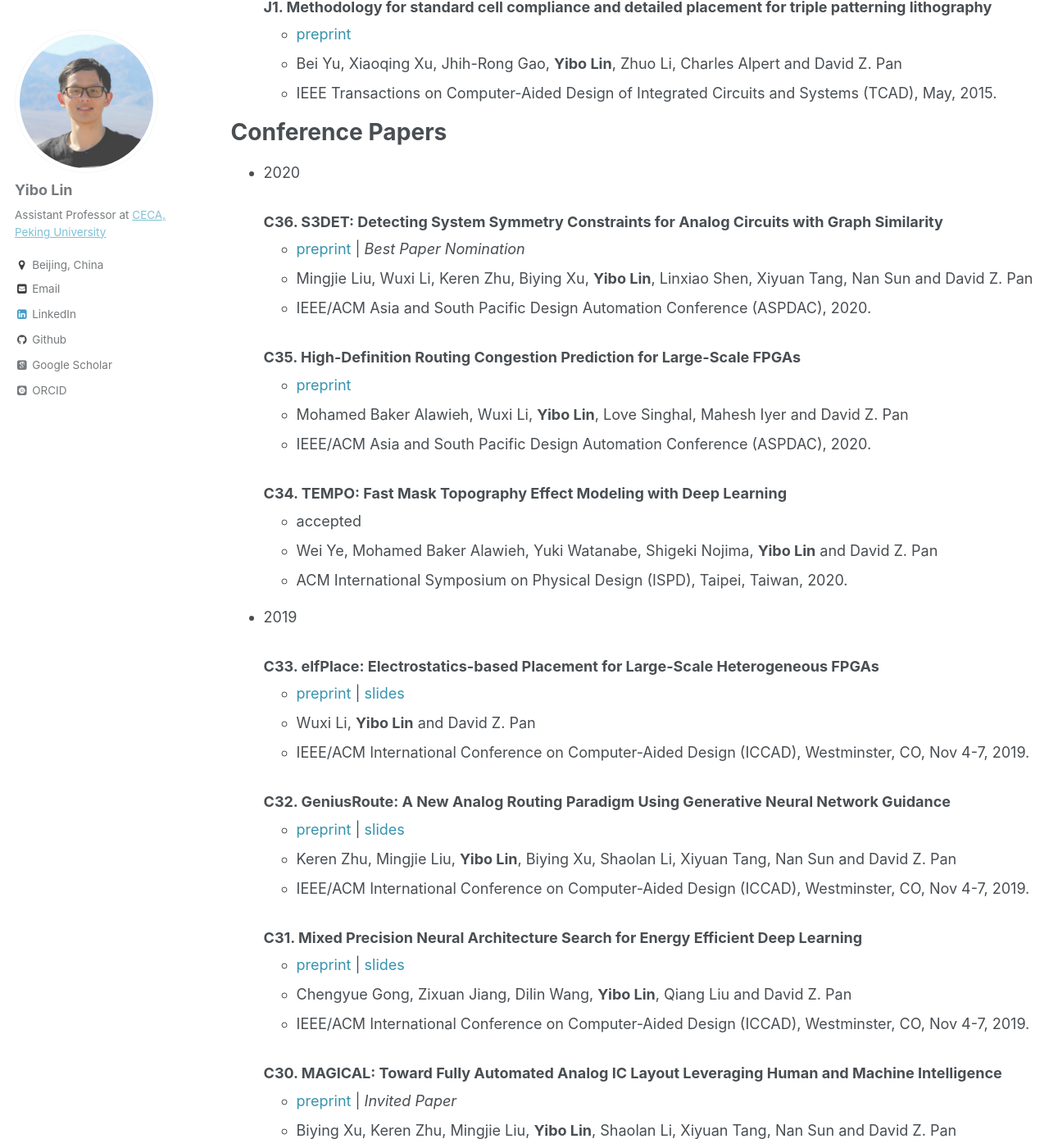
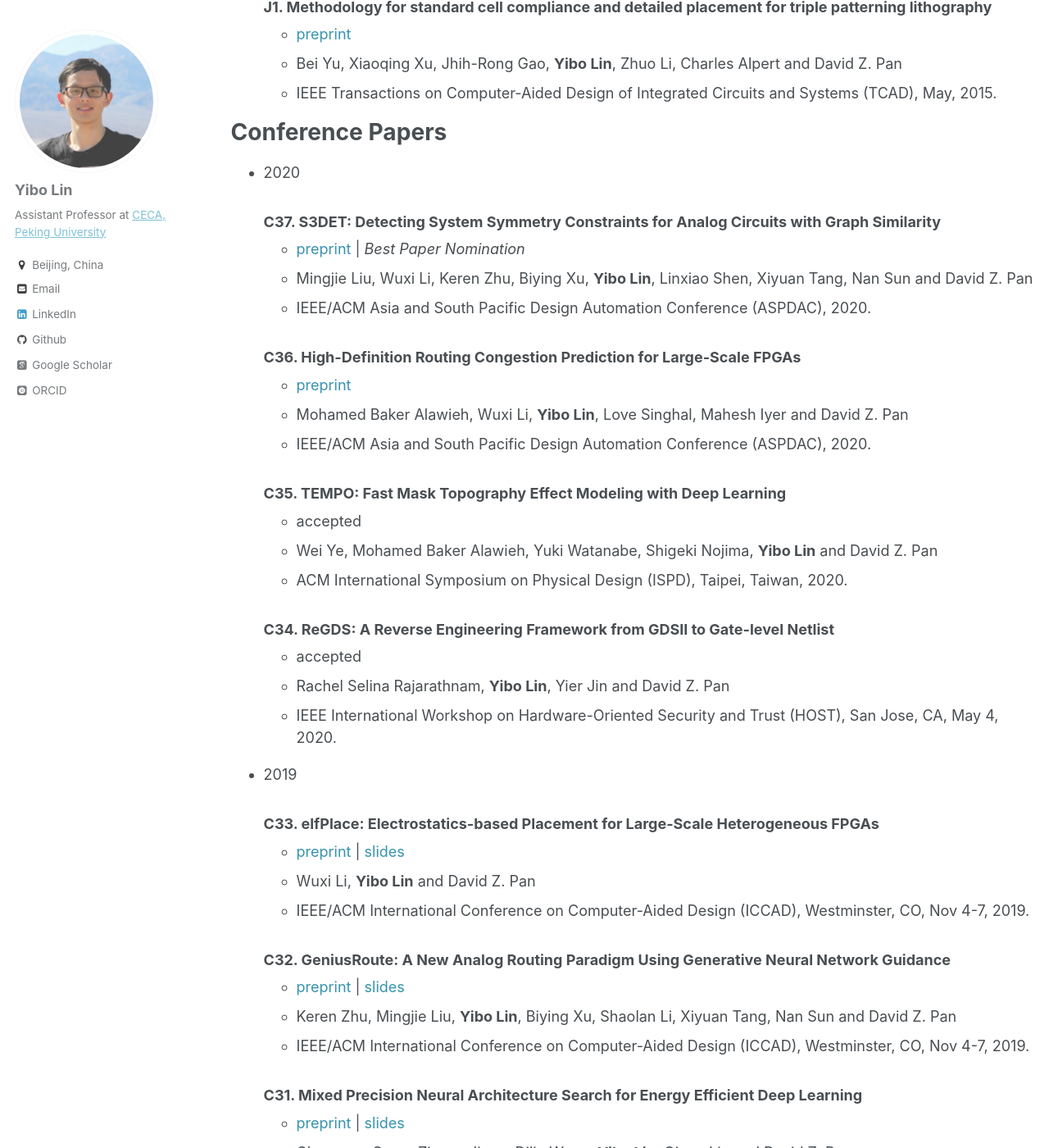
Before and after one commit to limbo018/limbo018.github.io, a Jekyll site: the page built from _pages/publications.md, in a window 1280 px wide and 1400 px high, scrolled down 3789 px. Shown: the whole window at 82% size. Built offline with Jekyll 4.4.1, drawn with Linux system fonts in a browser that asks for light colours; some web fonts are replaced.

Commit message:
add regds paper

```diff
--- a/_pages/publications.md
+++ b/_pages/publications.md
@@ -135,20 +135,25 @@
 
 * 2020
 
-  ### C36. S3DET: Detecting System Symmetry Constraints for Analog Circuits with Graph Similarity
+  ### C37. S3DET: Detecting System Symmetry Constraints for Analog Circuits with Graph Similarity
      * <a href="/publications/papers/ANALOG_ASPDAC2020_Liu.pdf" style="color:#3793ae">preprint</a> \| *Best Paper Nomination*
      * Mingjie Liu, Wuxi Li, Keren Zhu, Biying Xu, **Yibo Lin**, Linxiao Shen, Xiyuan Tang, Nan Sun and David Z. Pan
      * IEEE/ACM Asia and South Pacific Design Automation Conference (ASPDAC), 2020.
 
-  ### C35. High-Definition Routing Congestion Prediction for Large-Scale FPGAs
+  ### C36. High-Definition Routing Congestion Prediction for Large-Scale FPGAs
      * <a href="/publications/papers/FPGA_ASPDAC2020_Alawieh.pdf" style="color:#3793ae">preprint</a>
      * Mohamed Baker Alawieh, Wuxi Li, **Yibo Lin**, Love Singhal, Mahesh Iyer and David Z. Pan
      * IEEE/ACM Asia and South Pacific Design Automation Conference (ASPDAC), 2020.
 
-  ### C34. TEMPO: Fast Mask Topography Effect Modeling with Deep Learning
+  ### C35. TEMPO: Fast Mask Topography Effect Modeling with Deep Learning
      * accepted
      * Wei Ye, Mohamed Baker Alawieh, Yuki Watanabe, Shigeki Nojima, **Yibo Lin** and David Z. Pan
      * ACM International Symposium on Physical Design (ISPD), Taipei, Taiwan, 2020.
+
+  ### C34. ReGDS: A Reverse Engineering Framework from GDSII to Gate-level Netlist
+     * accepted
+     * Rachel Selina Rajarathnam, **Yibo Lin**, Yier Jin and David Z. Pan
+     * IEEE International Workshop on Hardware-Oriented Security and Trust (HOST), San Jose, CA, May 4, 2020.
 
 * 2019
 
```
Also changed, not shown: _includes/publications_cv.md (+5 -3 lines), ref/publications.bib (+13 -0 lines), 4 other files.
